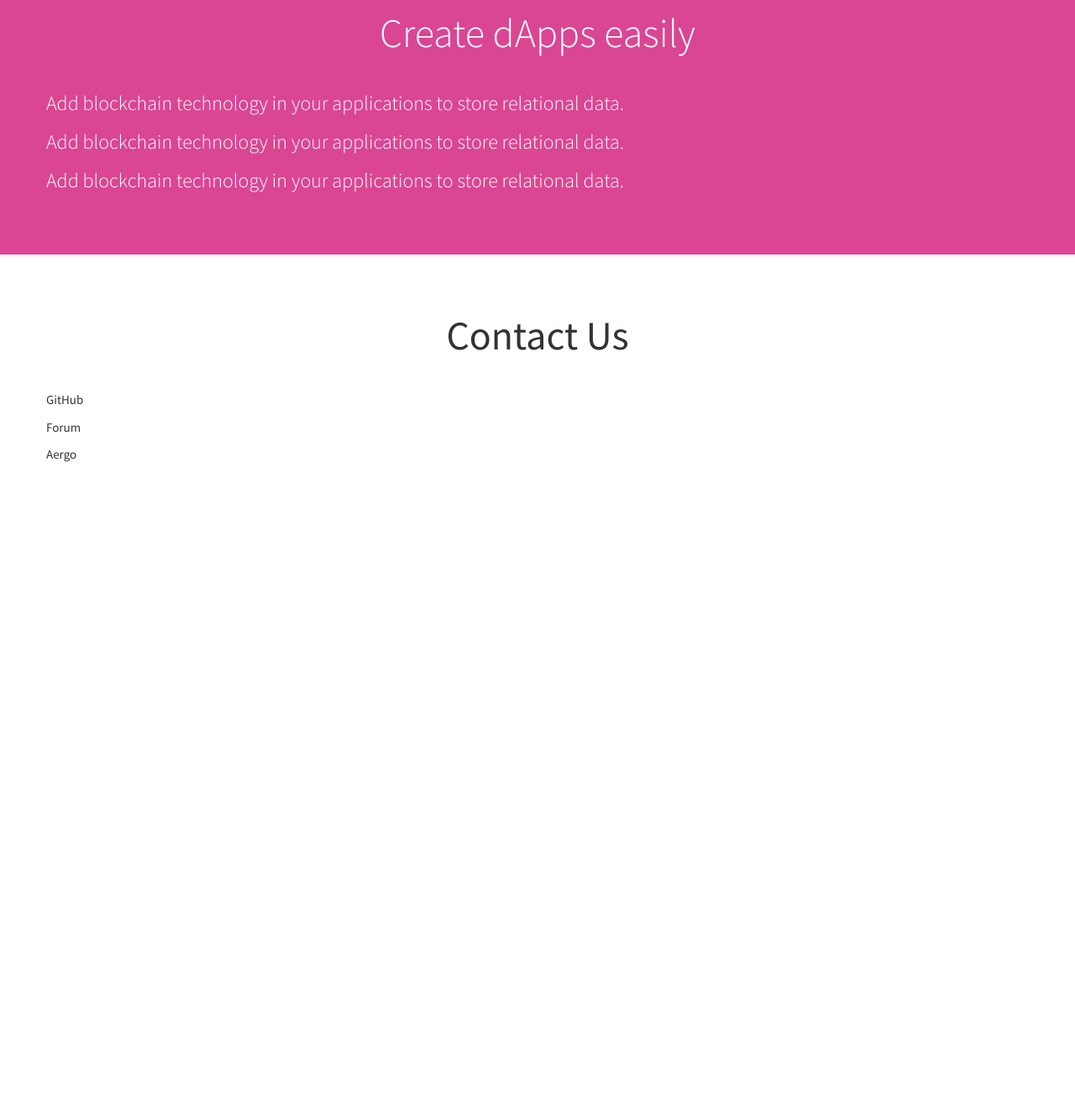
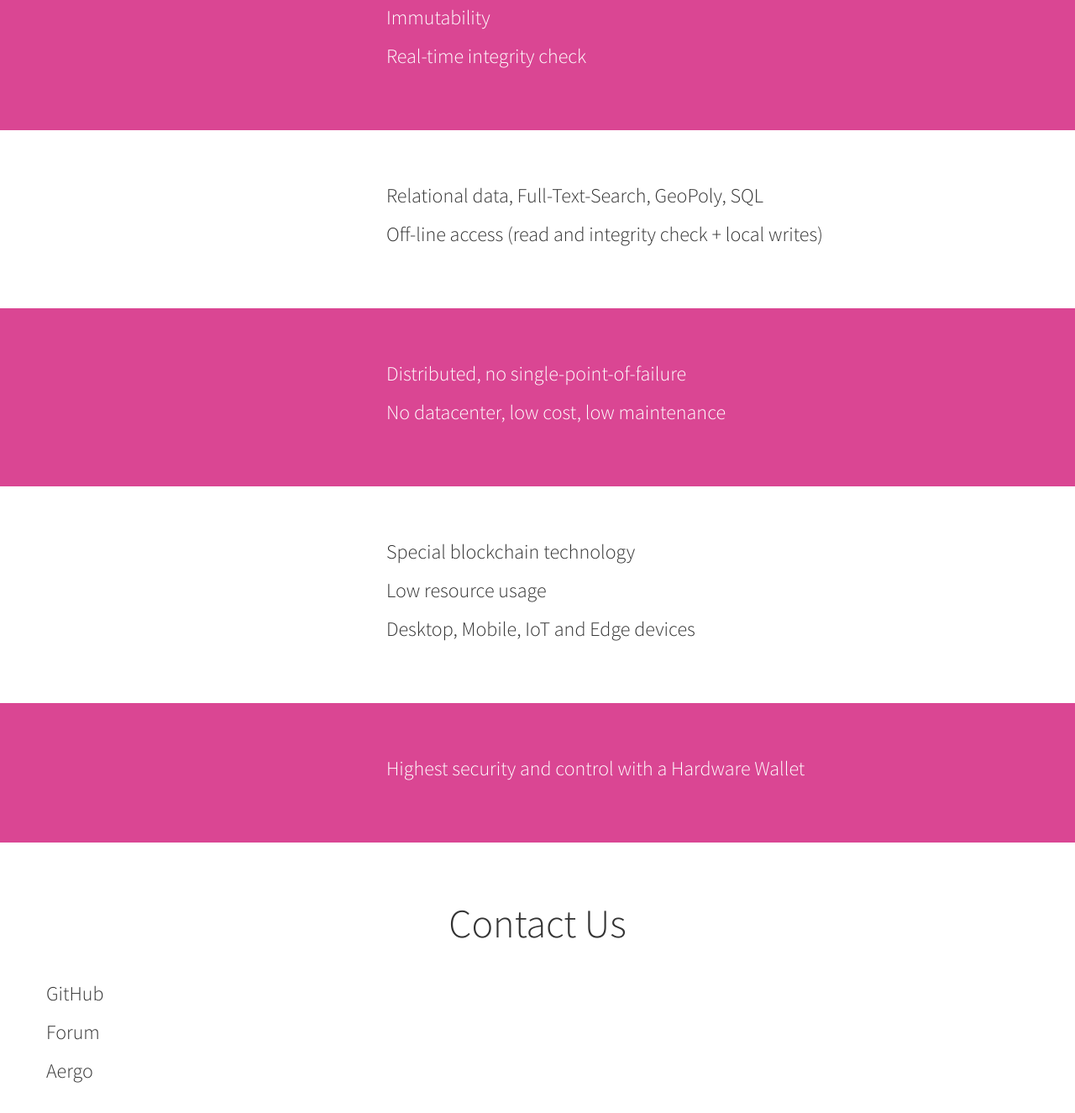
Before and after one commit to aergoio/aergolite-site, a plain HTML site: page index.html in a window 1280 px wide. Shown: the part 1635-2960 px from the top of the page at 84% size. Before the commit the page ends 2258 px from the top, so only its background shows below. Drawn offline with Linux system fonts and the light colour scheme.

Commit message:
add sections (draft)

```diff
--- a/css/style.css
+++ b/css/style.css
@@ -225,7 +225,7 @@ blockquote {
 	background-color: #da4693;
   color: white;
 }
-.bg-image-2 p {
+.section p {
   font-size: x-large;
   font-weight: 300;
 }
--- a/index.html
+++ b/index.html
@@ -54,6 +54,103 @@
     <div class="section bg-image-2">
       <div class="container">
 
+        <div class="row">
+          <div class="col-xs-4">
+          </div>
+
+          <div class="col-xs-8">
+            <p>Immutability</p>
+            <p>Real-time integrity check</p>
+          </div>
+        </div>
+
+      </div>
+    </div>
+
+    <div class="section bg-image-1">
+      <div class="container">
+
+        <div class="row">
+          <div class="col-xs-4">
+          </div>
+
+          <div class="col-xs-8">
+            <p>Relational data, Full-Text-Search, GeoPoly, SQL</p>
+            <p>Off-line access (read and integrity check + local writes)</p>
+          </div>
+        </div>
+
+      </div>
+    </div>
+
+    <div class="section bg-image-2">
+      <div class="container">
+
+        <div class="row">
+          <div class="col-xs-4">
+          </div>
+
+          <div class="col-xs-8">
+            <p>Distributed, no single-point-of-failure</p>
+            <p>No datacenter, low cost, low maintenance</p>
+          </div>
+        </div>
+
+      </div>
+    </div>
+
+    <div class="section bg-image-1">
+      <div class="container">
+
+        <div class="row">
+          <div class="col-xs-4">
+          </div>
+
+          <div class="col-xs-8">
+            <p>Special blockchain technology</p>
+            <p>Low resource usage</p>
+            <p>Desktop, Mobile, IoT and Edge devices</p>
+          </div>
+        </div>
+
+      </div>
+    </div>
+
+    <div class="section bg-image-2">
+      <div class="container">
+
+        <div class="row">
+          <div class="col-xs-4">
+          </div>
+
+          <div class="col-xs-8">
+            <p>Highest security and control with a Hardware Wallet</p>
+          </div>
+        </div>
+
+      </div>
+    </div>
+
+
+    <div class="section bg-image-1">
+      <div class="container">
+
+        <div class="row title">
+          <p class="under">Contact Us</p>
+        </div>
+
+        <div class="row">
+          <p>GitHub</p>
+          <p>Forum</p>
+          <p>Aergo</p>
+        </div>
+
+      </div>
+    </div>
+
+    <div class="section bg-image-2">
+      <div class="container">
+
         <div class="row title">
           <p class="under">Create dApps easily</p>
         </div>
```
